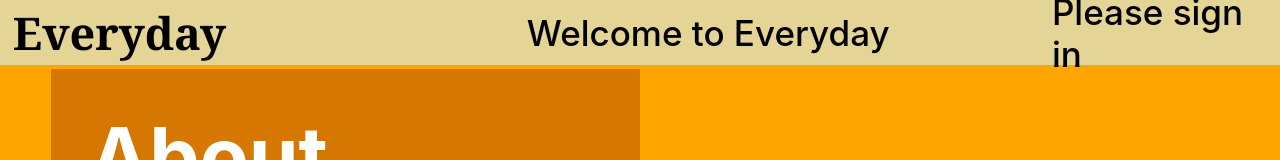
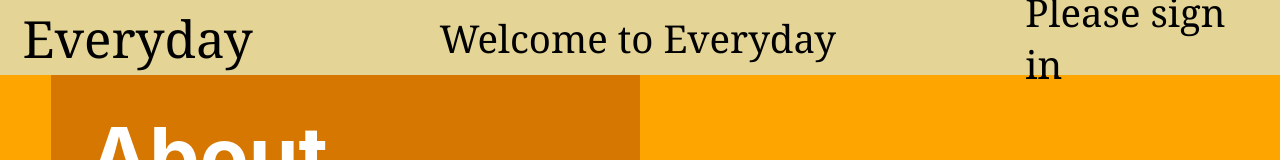
Before and after one commit to IHATECOFFEE1/Calendar-App, a Next.js app: page / in a window 1280 px wide. Shown: the top 160 px of the page. Built offline with nearby package versions, Linux system fonts and the light colour scheme; no server answers.

Commit message:
Accounts

```diff
--- a/src/components/CalendarHub/Calendar/index.jsx
+++ b/src/components/CalendarHub/Calendar/index.jsx
@@ -1,15 +1,17 @@
+
 import format from "date-fns/format";
 import getDay from "date-fns/getDay";
 import parse from "date-fns/parse";
 import startOfWeek from "date-fns/startOfWeek";
 import React, { useState, useEffect } from "react";
-import { Calendar, dateFnsLocalizer } from "react-big-calendar";
+import { Calendar, dateFnsLocalizer, Views } from "react-big-calendar";
 import "react-big-calendar/lib/css/react-big-calendar.css";
 import DatePicker from "react-datepicker";
 import "react-datepicker/dist/react-datepicker.css";
 import styles from "./index.module.scss";
 import { db } from "../../../firebase/clientApp";
 import { collection, onSnapshot, query, addDoc, doc, getDoc, setDoc } from "firebase/firestore";
+import { UserAuth } from "../../../services/AuthContext";
 
 
 const locales = {
@@ -23,7 +25,6 @@ const localizer = dateFnsLocalizer({
     getDay,
     locales
 });
-
 
 //Mock Data
 const events = [
@@ -50,10 +51,13 @@ export default function CalendarUI() {
     const [budget, setBudget] = useState(0)
 
 
+    const { user } = UserAuth();
+
+    const ref = "/Users/" + user.displayName + "/Calendars/School"
 
     const getEvents = async () => {
 
-        const refUser = query(collection(db, "/Users/IdFjkRti3qCrKCCozHFB/Calendars/School/Events"));
+        const refUser = query(collection(db, ref+"/Events"));
         onSnapshot(refUser, (querySnapshot) => {
             const docs = [];
             querySnapshot.forEach((doc) => {
@@ -66,7 +70,7 @@ export default function CalendarUI() {
     }
 
     const getBudget = async () => {
-        const refUser = doc(db, "/Users/IdFjkRti3qCrKCCozHFB/Calendars/School/Budget", "budget");
+        const refUser = doc(db, ref + "/Budget", "budget");
         const docSnap = await getDoc(refUser);
         if (docSnap.exists()) {
             setBudget(docSnap.data().budget);
@@ -84,7 +88,7 @@ export default function CalendarUI() {
     const handleAddEvent = async () => {
         setAllEvents([...allEvents, newEvent])
 
-        const docRef = await addDoc(collection(db, "/Users/IdFjkRti3qCrKCCozHFB/Calendars/School/Events"), {
+        const docRef = await addDoc(collection(db, ref + "/Events"), {
             title: newEvent.title,
             start: new Date(newEvent.start),
             end: new Date(newEvent.end),
@@ -93,7 +97,7 @@ export default function CalendarUI() {
 
     const handleAddBudget = async () => {
 
-        const docRef = await setDoc(doc(db, "/Users/IdFjkRti3qCrKCCozHFB/Calendars/School/Budget", "budget"), {
+        const docRef = await setDoc(doc(db, ref +"/Budget", "budget"), {
             budget: budget,
         });
     }
--- a/src/components/CalendarHub/index.jsx
+++ b/src/components/CalendarHub/index.jsx
@@ -1,7 +1,6 @@
 import React from "react";
 import CalendarUI from "./Calendar";
 import styles from "./index.module.scss";
-
 
 export default function LandingPage() {
     return (
--- a/src/components/Navbar/index.module.scss
+++ b/src/components/Navbar/index.module.scss
@@ -3,44 +3,49 @@
     background-color: rgb(228, 212, 149);
     display: flex;
     justify-content: space-between;
-    height: 65px;
+    height: 75px;
     z-index: 5;
     position: fixed;
-    top: 0;
-    transition: all 0.4s ease;
     width: 100%;
+    padding: 10px;
+    font-family: Cambria, Cochin, Georgia, Times, 'Times New Roman', serif;
 }
 
 .title {
-    font-size: 45px;
-    font-weight: 700;
+    font-size: max(25px,4vw);
     margin-left: 1%;
-    margin-right: 10%;
-    font-family:Cambria, Cochin, Georgia, Times, 'Times New Roman', serif;
-    float: left;
-    z-index: 5;
+
 }
 
 .about {
-    margin-left: 1%;
-    float: left;
-    font-size: 35px;
+    font-size: max(25px,3vw);
     font-weight: 500;
-    z-index: 5;
 }
 
 .help {
     margin-left: 1%;
-    font-size: 35px;
-    font-weight:500;
-    z-index: 5;
-    float: left;
+    font-size: max(20px,3vw);
 }
 
 .logButton{
-    padding-right: 10px;
-    margin-right: 100px;
-    width: 50px;
-    z-index: 5;
-    float: left;
+    background-color: #554f51;
+    border-radius: 8px;
+    border-style: none;
+    box-sizing: border-box;
+    color: #FFFFFF;
+    cursor: pointer;
+    display: inline-block;
+    font-size: 14px;
+    font-weight: 500;
+    height: 40px;
+    line-height: 20px;
+    list-style: none;
+    margin: 0;
+    outline: none;
+    padding: 10px 16px;
+    position: relative;
+    text-align: center;
+    text-decoration: none;
+    transition: color 100ms;
+    vertical-align: baseline;
 }
```
